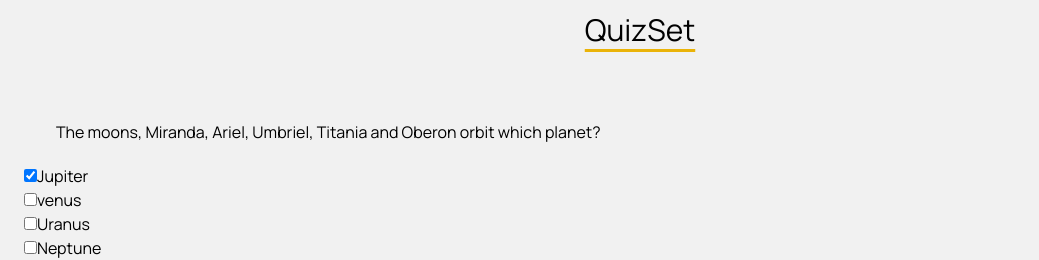
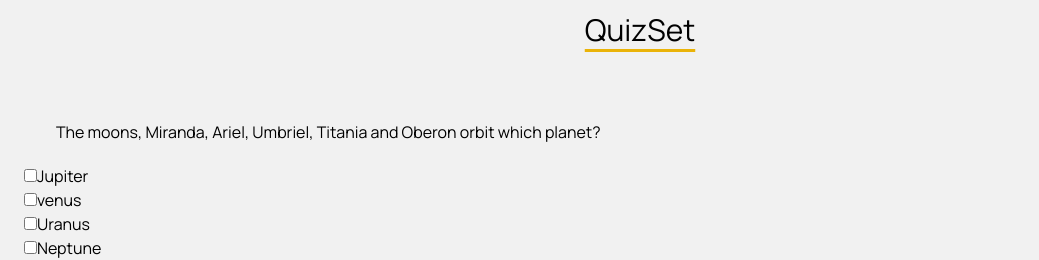
Before and after one commit to emmanueldindu/ExamApp-Frontend, a React (Create React App) app: page /quiz in a window 1280 px wide. Shown: the top 260 px of the page, without its empty margins (0-1039 px from the left). Built offline with nearby package versions, Linux system fonts and the light colour scheme.

Commit message:
👌 IMPROVE:

```diff
--- a/src/components/Questions.jsx
+++ b/src/components/Questions.jsx
@@ -11,9 +11,12 @@
 
   const [checked, setChecked] = useState(undefined)
   const [allChecked, setAllChecked] = useState(false);
+
+  //selecting the check
   const trace = useSelector(state => state.questions)
-
+  //trace is thhe particular question
   const result = useSelector(state => state.result.result)
+  // result or user choice
   // localStorage.setItem('result', result);
 
   const [{ isLoading, apiData, serverError }] = useFetchQuestion()
@@ -85,7 +88,11 @@
                     // checked={checked === result[trace] && checked !== undefined ? true : false}
                   // checked={result[trace] == i ? checked : ''}
                   // checked={result[trace]== i}
-                    checked={ false ? '' : result == i  }
+                    // checked={false ? '' : result == i}
+
+// oncheck the user should be albe to select his option
+
+
                     // checked={result[trace] == i ? checked : ''}
                   // checked={checked}
                     // checked={'' result[trace]== i}
```
